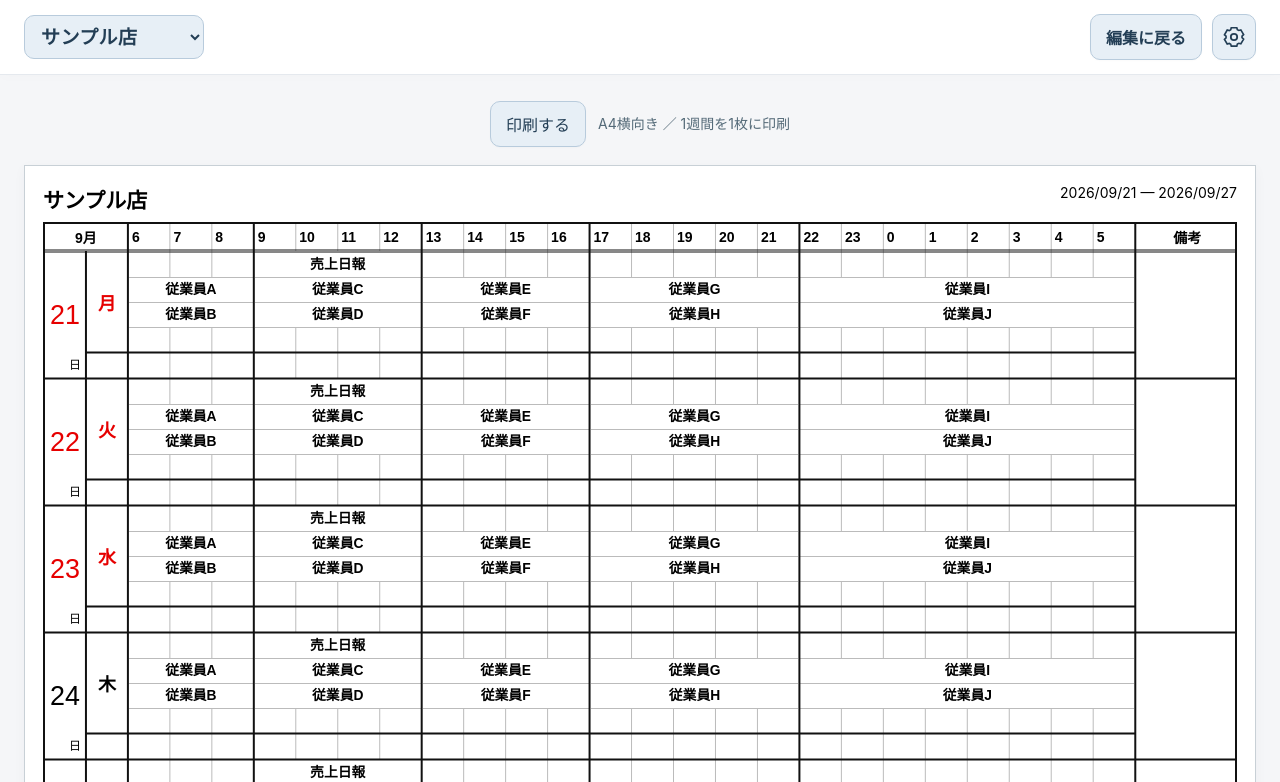
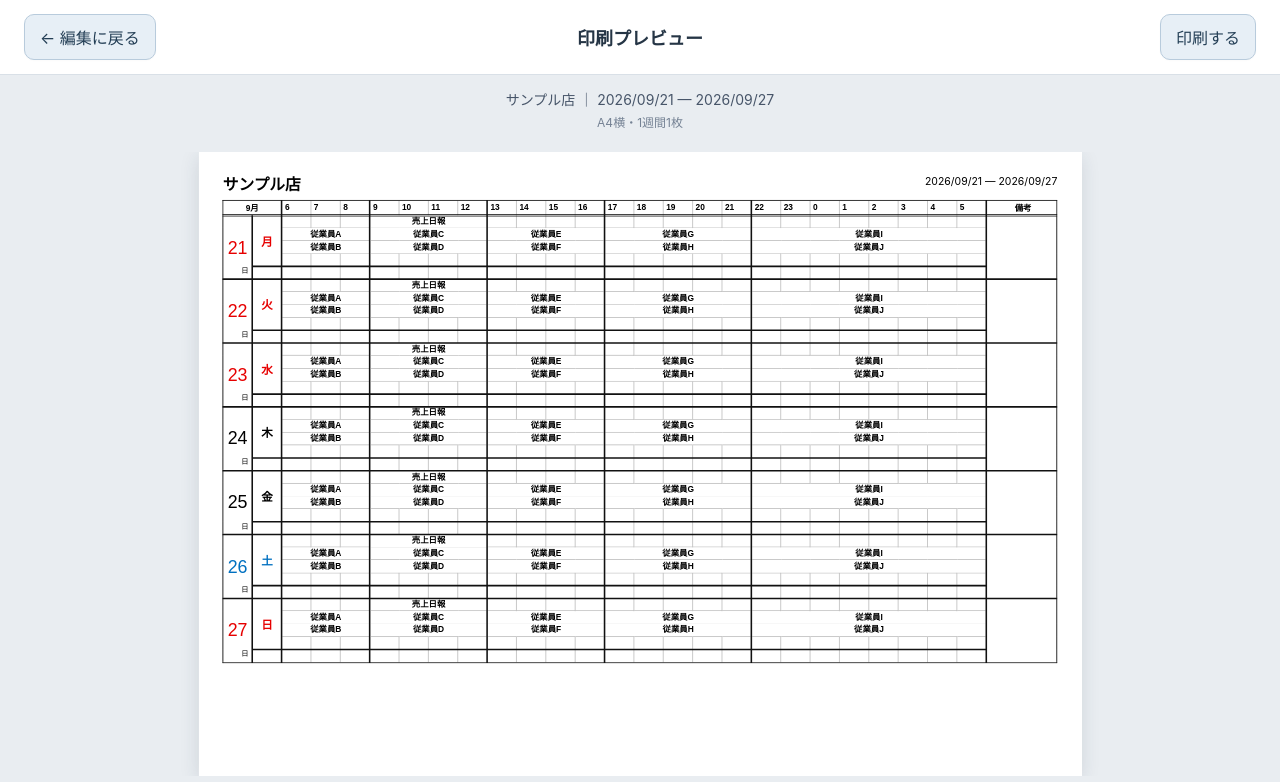
Before and after one commit to Kazutake1/shift-webapp, a plain HTML site: page index.html in a window 1280 px wide. Both pictures are taken after a click on the button "印刷プレビュー". Shown: the top 782 px of the page. Drawn offline with Linux system fonts and the light colour scheme.

Commit message:
印刷プレビューを中央のA4用紙と上部操作バーに変更（v26）

```diff
--- a/app.js
+++ b/app.js
@@ -212,7 +212,46 @@ $('#today').onclick=()=>{const d=new Date();const key=`${d.getFullYear()}-${Stri
 document.querySelectorAll('[data-undo]').forEach(b=>b.onclick=undo);
 $('#stores').onclick=openStores;$('#backup').onclick=openBackup;
 $('#store').onchange=e=>{root.activeStoreId=e.target.value;state=root.stores.find(s=>s.id===root.activeStoreId);save(false);render();};
-$('#preview').onclick=()=>{preview=!preview;document.body.classList.toggle('print-mode',preview);$('#preview').textContent=preview?'編集に戻る':'印刷プレビュー';if(preview){const bar=el('div',{class:'preview-bar no-print',id:'print-actions'});bar.append(button('印刷する',printSchedule,'primary'),el('span',{class:'hint'},'A4横向き ／ 1週間を1枚に印刷'));$('#paper').before(bar);}else $('#print-actions')?.remove();};
+let previewObserver=null;
+function closePreview(){
+ previewObserver?.disconnect();previewObserver=null;
+ preview=false;document.body.classList.remove('print-mode');
+ $('#print-actions')?.remove();
+ requestAnimationFrame(()=>{fitText();$('#preview').focus();});
+}
+function openPreview(){
+ if(preview)return;
+ // v25と同じ組版を複製する。表示専用の用紙は印刷対象に含めない。
+ let paper,css;
+ try{
+  preparePrint();
+  paper=$('#paper').cloneNode(true);
+  css=[...document.styleSheets].flatMap(sheet=>[...sheet.cssRules].map(rule=>rule.cssText)).join('\n');
+ }finally{finishPrint();}
+ const doc=document.implementation.createHTMLDocument('週間シフト表の印刷プレビュー');
+ const style=doc.createElement('style');
+ style.textContent=css+'\nhtml{width:297mm;height:210mm;padding:8mm;overflow:hidden;background:white}body.print-layout{width:281mm}';
+ doc.head.append(style);doc.body.className='print-layout';
+ const main=doc.createElement('main');main.append(paper);doc.body.append(main);
+ paper.querySelectorAll('button').forEach(n=>n.tabIndex=-1);
+ const bar=el('section',{class:'preview-bar no-print',id:'print-actions','aria-label':'印刷プレビュー'});
+ const toolbar=el('div',{class:'preview-toolbar'});
+ toolbar.append(button('← 編集に戻る',closePreview),el('h1',{},'印刷プレビュー'),button('印刷する',printSchedule,'primary'));
+ const meta=el('div',{class:'preview-meta'});
+ meta.append(el('div',{},`${state.store} ｜ ${period()}`),el('small',{},'A4横・1週間1枚'));
+ const stage=el('div',{class:'preview-stage'});
+ const frame=el('iframe',{class:'preview-sheet',title:'週間シフト表の印刷イメージ',sandbox:'',tabindex:'-1'});
+ frame.srcdoc='<!doctype html>'+doc.documentElement.outerHTML;
+ stage.append(frame);bar.append(toolbar,meta,stage);
+ preview=true;document.body.classList.add('print-mode');$('#paper').before(bar);
+ const fitPreview=()=>{
+  const scale=Math.min(stage.clientWidth/frame.offsetWidth,stage.clientHeight/frame.offsetHeight,1);
+  frame.style.setProperty('--preview-scale',Math.max(.1,scale));
+ };
+ previewObserver=new ResizeObserver(fitPreview);previewObserver.observe(stage);
+ fitPreview();toolbar.firstElementChild.focus();
+}
+$('#preview').onclick=openPreview;
 render();save(false);showSettings();
 if('serviceWorker' in navigator&&location.protocol!=='file:'){
  navigator.serviceWorker.register('./sw.js').then(reg=>{
--- a/style.css
+++ b/style.css
@@ -164,3 +164,35 @@ body.print-layout #schedule td.day-cell{font-size:11pt}
 body.print-layout #schedule td.date-cell small{font-size:7pt;bottom:1mm}
 body.print-layout #schedule tr{break-inside:avoid}
 /* SVGのwidth/height/viewBoxはdrawRulesの実測値をそのまま使用する。 */
+
+/* 画面上のプレビュー専用。実際の印刷時はv25の用紙を使用する。 */
+@media screen{
+ body.print-mode:not(.print-layout){background:#e9edf1}
+ body.print-mode:not(.print-layout) .appbar{display:none}
+ body.print-mode:not(.print-layout) #shift-page{padding:0;margin:0;max-width:none}
+ body.print-mode:not(.print-layout) #shift-page>:not(#print-actions){display:none}
+ body.print-mode:not(.print-layout) .preview-bar{
+  display:grid;grid-template-columns:minmax(0,1fr);grid-template-rows:auto auto minmax(0,1fr);align-items:stretch;justify-content:stretch;
+  gap:0;width:100%;height:100dvh;min-height:320px;
+ }
+ .preview-toolbar{
+  display:grid;grid-template-columns:1fr auto 1fr;align-items:center;gap:16px;
+  padding:14px 24px;background:white;border-bottom:1px solid #d9e0e7;
+ }
+ .preview-toolbar h1{margin:0;font-size:18px;font-weight:700;color:#253545}
+ .preview-toolbar button:first-child{justify-self:start}
+ .preview-toolbar button:last-child{justify-self:end}
+ .preview-meta{text-align:center;padding:14px 24px 0;color:#475569;font-size:14px;line-height:1.6}
+ .preview-meta small{font-size:12px;color:#758294}
+ .preview-stage{position:relative;min-height:0;margin:18px 24px 24px;overflow:hidden}
+ .preview-sheet{
+  position:absolute;left:50%;top:50%;width:297mm;height:210mm;border:0;background:white;
+  transform:translate(-50%,-50%) scale(var(--preview-scale,1));transform-origin:center;
+  box-shadow:0 6px 24px #24364b26;pointer-events:none;
+ }
+ @media(max-width:600px){
+  .preview-toolbar{padding:12px;gap:8px}.preview-toolbar h1{font-size:14px}
+  .preview-toolbar button{font-size:13px;padding:8px}
+  .preview-meta{font-size:12px;padding:12px 12px 0}.preview-stage{margin:12px}
+ }
+}
--- a/sw.js
+++ b/sw.js
@@ -1,4 +1,4 @@
-const CACHE='shift-ipad-step1-shell-v25';
+const CACHE='shift-ipad-step1-shell-v26';
 const FILES=['./','./index.html','./style.css','./app.js','./model.js','./stores.js','./birthdays.js','./holidays.js','./manifest.webmanifest','./icon.svg','./icon-180.png','./icon-192.png','./icon-512.png'];
 self.addEventListener('install',e=>e.waitUntil(caches.open(CACHE).then(c=>c.addAll(FILES))));
 self.addEventListener('activate',e=>e.waitUntil(self.clients.claim()));
```
